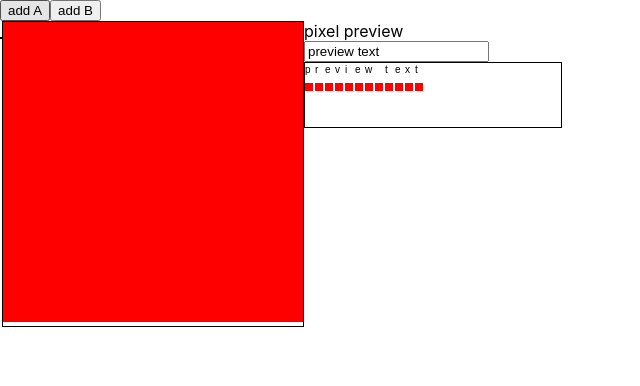
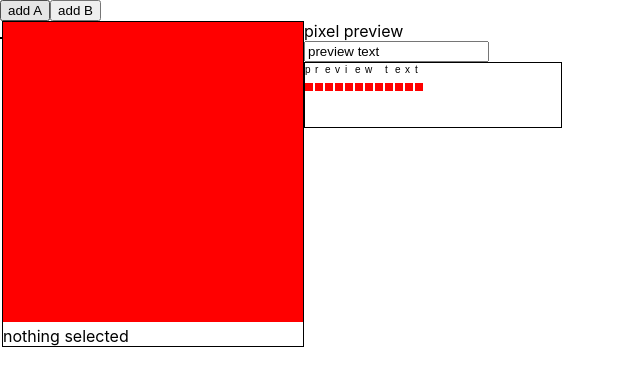
Before and after one commit to joshmarinacci/pixelfont-metrics-editor, a React (Create React App) app: page / in a window 1280 px wide. Shown: the top 386 px of the page, without its empty margins (0-640 px from the left). Built offline with nearby package versions, Linux system fonts and the light colour scheme.

Commit message:
draw left edge

```diff
--- a/src/datastore.js
+++ b/src/datastore.js
@@ -1,12 +1,7 @@
 /*
-
 add glyphs one at a time, stored as separate bitmap data in JSON
-// store as list of booleans. just black and white
 list of glyphs, sorted by UTF-8 code
-// default glyph size is 10x10
 import and export via JSON upload
-
-
  */
 
 export const EVENTS = {
@@ -20,7 +15,6 @@ export class Datastore {
     on(type,cb) {
         this.listeners(type).push(cb)
     }
-
     listeners(type) {
         if(!this._listeners) this._listeners = {}
         if(!this._listeners[type]) {
@@ -36,17 +30,14 @@ export class Datastore {
         this.listeners(type).remove(cb)
     }
     fire(type,payload) {
-        this.log("firing",type)
         this.listeners(type).forEach(cb => cb(payload))
     }
-
     load_from_json() {
 
     }
     export_to_json() {
 
     }
-
 
     make_glyph(id,name) {
         let arr = new Array(10*10)
@@ -57,7 +48,11 @@ export class Datastore {
             width:10,
             height:10,
             baseline:8,
-            data:arr
+            data:arr,
+            ascent:8,
+            descent:2,
+            left:0,
+            right:0,
         }
     }
     add_glyph(g) {
@@ -87,6 +82,12 @@ export class Datastore {
         g.data[n] = v
         this.update_glyph(g)
     }
+    set_glyph_metric(id,name,value) {
+        let g = this.find_glyph_by_id(id)
+        console.log("setting",name,'to',value)
+        g[name] = value
+        this.update_glyph(g)
+    }
 
     log(...args) {
         console.log("DATASTORE",...args)
--- a/src/glyph_canvas.js
+++ b/src/glyph_canvas.js
@@ -1,7 +1,32 @@
 import React, {useEffect, useRef, useState} from 'react'
 import * as PropTypes from 'prop-types'
 import {EVENTS} from './datastore.js'
+import {HBox, VBox} from './util.js'
 
+function MetricsPanel({datastore, selected}) {
+    const [count, setcount] = useState(0)
+    useEffect(()=>{
+        let h = () => setcount(count+1)
+        datastore.on(EVENTS.GLYPH_UPDATED,h)
+        return ()=>datastore.off(EVENTS.GLYPH_UPDATED,h)
+    })
+    if(!selected) return <HBox>nothing selected</HBox>
+    let glyph = datastore.find_glyph_by_id(selected.id)
+    return <VBox>
+        <HBox>
+            <label>left</label>
+            <input type={"number"} value={glyph.left} onChange={(e)=>{
+                datastore.set_glyph_metric(selected.id,'left',e.target.valueAsNumber)
+            }}/>
+        </HBox>
+        <HBox>
+            <label>ascent</label>
+            <input type={"number"} value={glyph.ascent} onChange={(e)=>{
+                datastore.set_glyph_metric(selected.id,'ascent',e.target.valueAsNumber)
+            }}/>
+        </HBox>
+    </VBox>
+}
 
 export function GlyphCanvas({datastore, selected}) {
     let ref = useRef()
@@ -26,6 +51,13 @@ export function GlyphCanvas({datastore, selected}) {
                 c.fillRect(i*scale,j*scale,scale,scale)
             }
         }
+
+        c.strokeStyle = 'red'
+        //draw left
+        c.beginPath()
+        c.moveTo(g.left*scale,0)
+        c.lineTo(g.left*scale,can.height)
+        c.stroke()
     }
 
     useEffect(()=>{
@@ -43,7 +75,6 @@ export function GlyphCanvas({datastore, selected}) {
             x:Math.floor((e.clientX-rect.left)/scale),
             y:Math.floor((e.clientY-rect.top)/scale),
         }
-        // console.log('setting at',pt)
         datastore.set_glyph_pixel(selected.id,pt)
     }
 
@@ -53,6 +84,7 @@ export function GlyphCanvas({datastore, selected}) {
         <canvas width={300} height={300} ref={ref}
                 onMouseDown={(e)=>set_pixel(e)}
         />
+        <MetricsPanel datastore={datastore} selected={selected}/>
     </div>
 }
 
```
